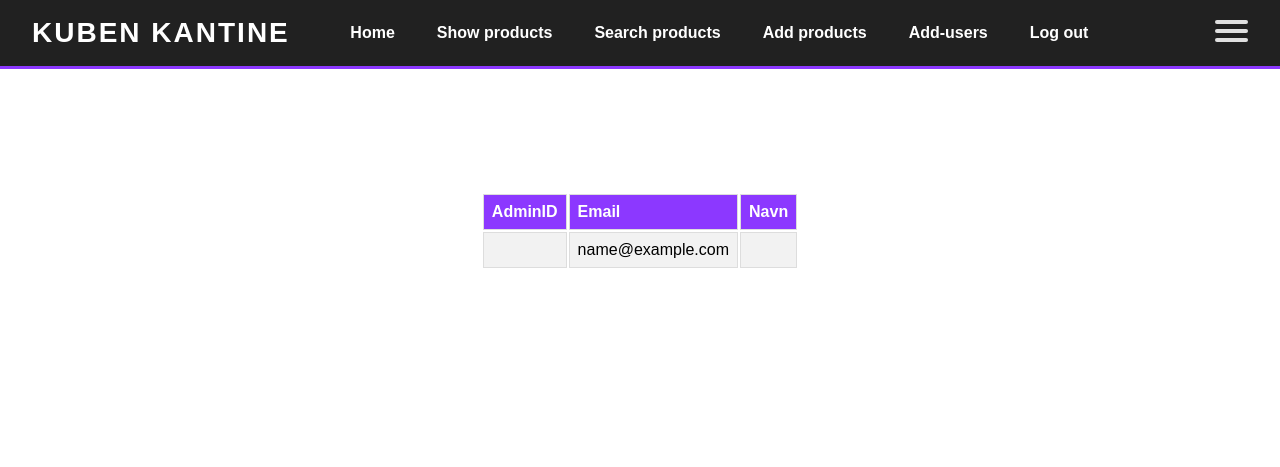
After one commit to Sanchay13/Aarsoppgave, a PHP site: page /ShowUsers.php in a window 1280 px wide. The commit adds this page. Shown: the top 467 px of the page. Run offline with PHP 8.4, Linux system fonts and the light colour scheme; the visitor is signed in with stand-in values (Sample User, id 1); tables that the repository leaves empty or names only in its code hold one stand-in row (values such as "Sample post"); data that the repository does not hold is empty.

Commit message:
endringer

```diff
--- a/Admin.php
+++ b/Admin.php
@@ -97,6 +97,9 @@
             $db->query($sql);
 
             $db->close();
+
+            header("Location: ./ShowUsers.php");
+            exit();
         } else {
         ?>
         <div class="errormld"> <!--Hvis variablen "ok" er satt til false skal det komme følgende error melding.-->
--- /dev/null
+++ b/ShowUsers.php
@@ -0,0 +1,67 @@
+<!DOCTYPE html>
+<html lang="en">
+<head>
+    <meta charset="UTF-8">
+    <meta http-equiv="X-UA-Compatible" content="IE=edge">
+    <meta name="viewport" content="width=device-width, initial-scale=1.0">
+    <link rel="stylesheet" href="style.css">
+    <title>Document</title>
+</head>
+<body>
+<nav>
+        <div class="container">
+        <h1>Kuben kantine</h1>
+
+        <div class="menu">
+            <a href="AdminForside.php">Home</a>
+            <a href="VisAlleProdukter.php">Show products</a>
+            <a href="SearchProducts.php">Search products</a>
+            <a href="LeggTilProdukt.php">Add products</a>
+            <a href="Admin.php">Add-users</a>
+            <a href="logut.php">Log out</a>
+        </div>
+
+        <button class="hamburger">
+            <span></span>
+            <span></span>
+            <span></span>
+        </button>
+        </div>
+</nav>
+
+<div id="Productlist">
+    <?php
+        session_start();
+        if (!$_SESSION['logon']){  // Hvis log on er lik false gå til login side
+            header("Location:Login.php");
+            die();
+        }
+
+        $db = new mysqli(  // Lager connection med databasen
+            'localhost',
+            'root',
+            '',
+            'kantine');
+
+        $sql = 'SELECT * FROM admins'; // Vi sender sql-spørringer om å hente alt fra tabellen "admins" i databasen.
+        $result = $db->query($sql);
+
+        // Her er tabellen som skal vise alle produkter i databasen vår.
+        echo "<table>
+        <tr>
+        <th>AdminID</th>
+        <th>Email</th>
+        <th>Navn</th>
+        </tr>";
+
+        // Vi lager en foreach loop som gjør om variabelen resultat om til row. For hver gang et produkt blir lagt til vil foreach loopen gjøre at tabellen oppdateres.
+        foreach ($result as $row){
+            echo "<tr>";
+                echo "<td>".$row['AdminID']."</td>";
+                echo "<td>".$row['email']."</td>";
+                echo "<td>".$row['Navn']."</td>";
+        }
+    ?>
+</div>
+</body>
+</html>
```
